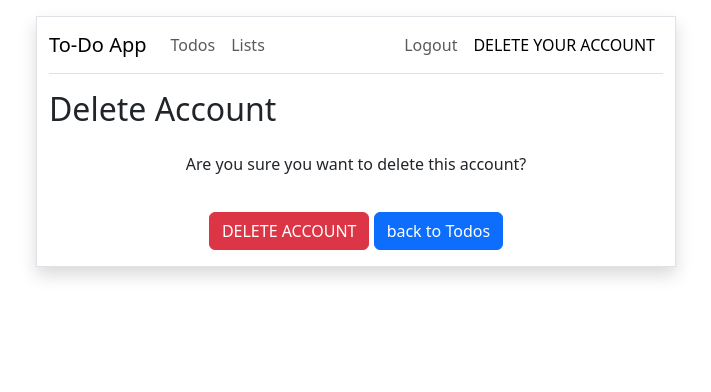
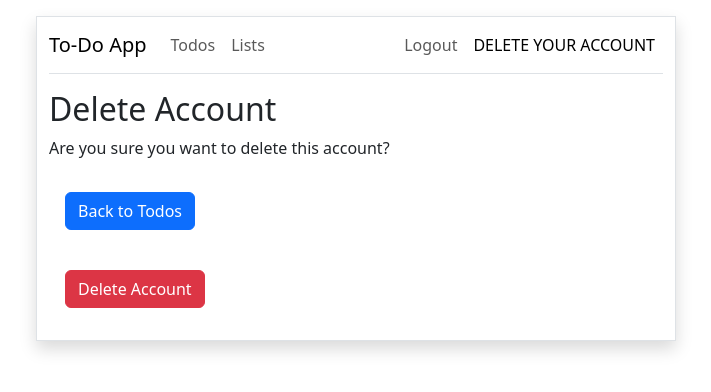
Before and after one commit to kathichro/wiederholungspruefung, a Flask app: page /delete in a window 1280 px wide. Shown: the top 392 px of the page, without its empty margins (284-995 px from the left). Run offline with Flask 3, Linux system fonts and the light colour scheme; the visitor is signed in with stand-in values (Sample User, id 1); some libraries are stand-ins or nearby versions.

Commit message:
Bootstrap verbesserung bei account_delete

```diff
--- a/templates/account_delete.html
+++ b/templates/account_delete.html
@@ -8,21 +8,22 @@
 
 
 {% block CONTENT %}
+
+ <p>Are you sure you want to delete this account?</p>
+
 <div class="account-delete-form">
-    <form action="{{ url_for('delete') }}" method="post" class="row row-cols-auto g-2 pt-3">
-        {{ form.csrf_token }}
-        <p>Are you sure you want to delete this account?</p>
-    </form>
-    <div class="col text-center" style="margin-top: 20px;">
-        {{ form.submit(class='btn btn-danger') }}
-        <a href="{{url_for('todos')}}"><button class=" btn btn-primary">back to Todos</button></a>
-    </div>
+
+
+<a href="{{url_for('todos')}}"><button class="btn btn-primary m-3">Back to Todos</button></a>
+
+
+<form method="POST" action="/delete" class="row row-cols-auto g-2 pt-3 mx-auto">
+     {{ form.csrf_token }}
+    <button type="submit" class="btn btn-danger m-3">Delete Account</button>
+
+</form>
+
 </div>
-<style>
-    .account-delete-form {
-        display: flex;
-        flex-direction: column;
-        align-items: center;
-    }
-</style>
+
+
 {% endblock %}
```
